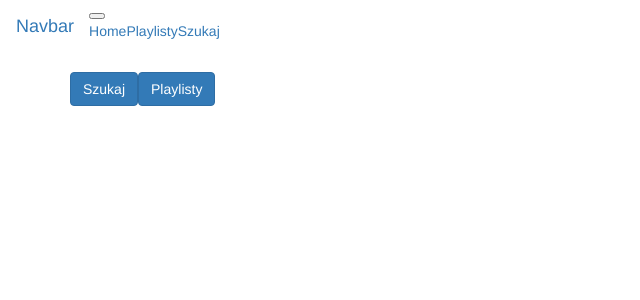
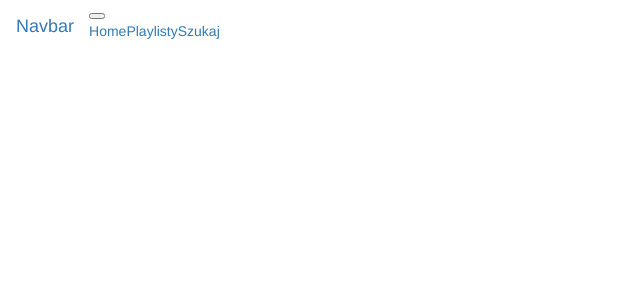
Before and after one commit to j-bogacz/AngularTraining, an Angular app in the folder spot/: page / in a window 1280 px wide. Shown: the top 300 px of the page, without its empty margins (0-640 px from the left). Built offline with nearby package versions, Linux system fonts and the light colour scheme; sample sign-in values are in the browser's storage.

Commit message:
routing children refactoring

```diff
--- a/spot/src/app/detail-playlist/detail-playlist.component.ts
+++ b/spot/src/app/detail-playlist/detail-playlist.component.ts
@@ -1,5 +1,7 @@
 import {Component, Input, OnInit, ViewEncapsulation} from '@angular/core';
 import {Playlist} from '../playlist';
+import {ActivatedRoute} from "@angular/router";
+import {PlaylistsService} from "../playlists.service";
 
 @Component({
   selector: 'mk-detail-playlist',
@@ -9,11 +11,13 @@ import {Playlist} from '../playlist';
 })
 export class DetailPlaylistComponent implements OnInit {
 
-  @Input() playlist: Playlist;
+  playlist: Playlist;
+  idPlaylist: number = 0;
   editMode: boolean = false;
 
-  constructor() {
-    console.log(this.playlist);
+  constructor(private activatedRoute: ActivatedRoute, playlists: PlaylistsService) {
+    this.idPlaylist = parseInt(this.activatedRoute.snapshot.params['id'], 10);
+    this.playlist = playlists.getPlaylistById(this.idPlaylist);
   }
 
   ngOnInit() {
--- a/spot/src/app/home/home.component.html
+++ b/spot/src/app/home/home.component.html
@@ -1,4 +1,4 @@
-<div class="container">
-  <a routerLink="/search" class="btn btn-primary">Szukaj</a>
-  <a routerLink="/playlist" class="btn btn-primary">Playlisty</a>
-</div>
+<!--<div class="container">-->
+  <!--<a routerLink="/search" class="btn btn-primary">Szukaj</a>-->
+  <!--<a routerLink="/playlist" class="btn btn-primary">Playlisty</a>-->
+<!--</div>-->
--- a/spot/src/app/list-playlists/list-playlists.component.html
+++ b/spot/src/app/list-playlists/list-playlists.component.html
@@ -2,8 +2,8 @@
   <li
     class="list-group-item"
     *ngFor="let playlist of listPlaylists"
+    routerLink="/playlist/{{playlist.id}}"
     [class.active]="selectedPlaylist == playlist"
-    (click)="onSelected(playlist)"
     [mkHighlight]="playlist.color"
     [mkDefaultHighlight]="'black'"
   >{{playlist.name}}</li>
--- a/spot/src/app/list-playlists/list-playlists.component.ts
+++ b/spot/src/app/list-playlists/list-playlists.component.ts
@@ -1,5 +1,6 @@
 import {Component, OnInit, Input, Output, ViewEncapsulation, EventEmitter} from '@angular/core';
 import { Playlist } from '../playlist';
+import {PlaylistsService} from "../playlists.service";
 
 @Component({
   selector: 'mk-list-playlists',
@@ -16,7 +17,7 @@ export class ListPlaylistsComponent implements OnInit {
   @Input() listPlaylists: Playlist[];
   @Output() selectedChange = new EventEmitter();
 
-  constructor() { }
+  constructor(private playlists: PlaylistsService) { }
 
   ngOnInit() {
   }
@@ -24,7 +25,8 @@ export class ListPlaylistsComponent implements OnInit {
   onSelected(playlist) {
     this.selectedPlaylist = playlist;
     this.selectedChange.emit(playlist);
-    console.log(playlist);
+    // console.log(playlist);
+    console.log(this.playlists.getPlaylistById(playlist.id));
   }
 
 }
--- a/spot/src/app/playlists-wrapper/playlists-wrapper.component.html
+++ b/spot/src/app/playlists-wrapper/playlists-wrapper.component.html
@@ -1,7 +1,7 @@
-<div class="container">
-  <a routerLink="/search" class="btn btn-primary">Szukaj</a>
-  <a routerLink="/playlist" class="btn btn-primary">Playlisty</a>
-</div>
+<!--<div class="container">-->
+  <!--<a routerLink="/search" class="btn btn-primary">Szukaj</a>-->
+  <!--<a routerLink="/playlist" class="btn btn-primary">Playlisty</a>-->
+<!--</div>-->
 
 <div class="container">
   <div class="row">
@@ -13,10 +13,8 @@
       ></mk-list-playlists>
     </div>
     <div class="col-sm">
-      <mk-detail-playlist
-        *ngIf="selectedPlaylist"
-        [playlist]="selectedPlaylist"
-      ></mk-detail-playlist>
+      <router-outlet></router-outlet>
+
     </div>
   </div>
 </div>
--- a/spot/src/app/playlists-wrapper/playlists-wrapper.component.ts
+++ b/spot/src/app/playlists-wrapper/playlists-wrapper.component.ts
@@ -1,5 +1,6 @@
 import {Component, OnInit, ViewEncapsulation} from '@angular/core';
 import {Playlist} from "../playlist";
+import {PlaylistsService} from "../playlists.service";
 
 @Component({
   selector: 'mk-playlists-wrapper',
@@ -9,13 +10,11 @@ import {Playlist} from "../playlist";
 })
 export class PlaylistsWrapperComponent implements OnInit {
 
-  listPlaylists: Playlist[] = [
-    {id: 1, name: 'Chill', description: 'Chill music for the weekend', favourite: true, color: '#ff0000'},
-    {id: 2, name: 'Relax', description: 'Relax music for the weekend', favourite: false, color: '#00ff00'},
-    {id: 3, name: 'Jazz', description: 'Jazz music for the weekend', favourite: false, color: '#0000ff'}
-  ];
+  listPlaylists: Playlist[];
 
-  constructor() {
+  constructor(private playlists: PlaylistsService) {
+    this.listPlaylists = playlists.getPlaylists();
+    console.log(playlists.getPlaylistById(1));
   }
 
   ngOnInit() {
--- /dev/null
+++ b/spot/src/app/playlists.service.ts
@@ -0,0 +1,24 @@
+import {Injectable} from '@angular/core';
+import {Playlist} from './playlist';
+
+@Injectable()
+export class PlaylistsService {
+
+  constructor() {
+  }
+
+  listPlaylists: Playlist[] = [
+    {id: 1, name: 'Chill', description: 'Chill music for the weekend', favourite: true, color: '#ff0000'},
+    {id: 2, name: 'Relax', description: 'Relax music for the weekend', favourite: false, color: '#00ff00'},
+    {id: 3, name: 'Jazz', description: 'Jazz music for the weekend', favourite: false, color: '#0000ff'}
+  ];
+
+  getPlaylists() {
+    return this.listPlaylists;
+  }
+
+  getPlaylistById(id: number) {
+    return this.listPlaylists.find(p => p.id === id);
+  }
+
+}
--- a/spot/src/app/search/search-wrapper/search-wrapper.component.html
+++ b/spot/src/app/search/search-wrapper/search-wrapper.component.html
@@ -1,8 +1,8 @@
 
-<div class="container">
-  <a routerLink="/search" class="btn btn-primary">Szukaj</a>
-  <a routerLink="/playlist" class="btn btn-primary">Playlisty</a>
-</div>
+<!--<div class="container">-->
+  <!--<a routerLink="/search" class="btn btn-primary">Szukaj</a>-->
+  <!--<a routerLink="/playlist" class="btn btn-primary">Playlisty</a>-->
+<!--</div>-->
 
 <div class="container">
   <div class="row">
```
Also changed, not shown: spot/src/app/app.module.ts (+8 -3 lines).
